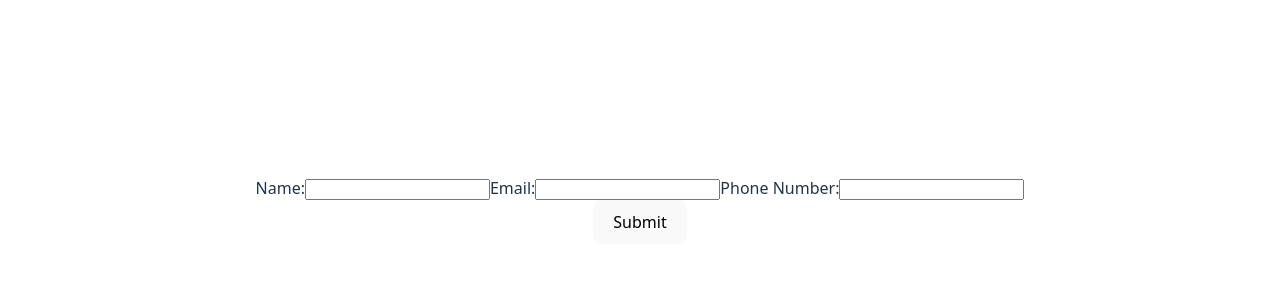
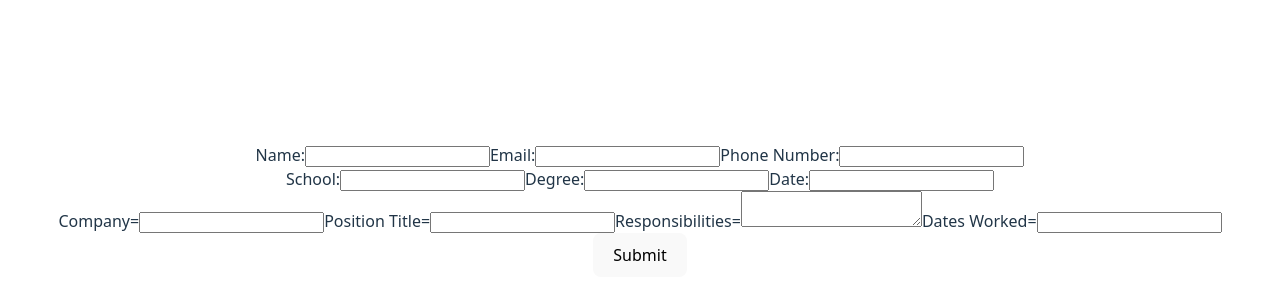
Before and after one commit to goob8079/TOP-React-cv-app, a React (Vite) app: page / in a window 1280 px wide. Shown: the part 190-490 px from the top of the page. Built offline with nearby package versions, Linux system fonts and the light colour scheme.

Commit message:
created EducationInfo function and PracticialExperience function.

```diff
--- a/src/App.jsx
+++ b/src/App.jsx
@@ -1,4 +1,4 @@
-import { GeneralInfo } from './components/information'
+import { GeneralInfo, EducationInfo, PracticalExperience } from './components/information'
 import './App.css'
 
 function App() {
@@ -7,6 +7,8 @@ function App() {
       e.preventDefault()
     }}>
       <GeneralInfo />
+      <EducationInfo />
+      <PracticalExperience />
       <button type='submit'>Submit</button>
     </form>
   )
--- a/src/components/information.jsx
+++ b/src/components/information.jsx
@@ -46,3 +46,104 @@ export function GeneralInfo() {
         </section>
     );
 }
+
+export function EducationInfo() {
+    const [school, setSchool] = useState('');
+    const [degree, setDegree] = useState('');
+    const [dates, setDates] = useState('');
+
+    function handleSchoolInput(e) {
+        setSchool(e.target.value);
+    }
+
+    function handleDegreeInput(e) {
+        setDegree(e.target.value);
+    }
+
+    function handleDateInput(e) {
+        setDates(e.target.value);
+    }
+
+    return (
+        <section className="education-info">
+            <label>
+                School:{''}
+                <input
+                    value={school}
+                    onInput={handleSchoolInput}
+                />
+            </label>
+            <label>
+                Degree:{''}
+                <input
+                    value={degree}
+                    onInput={handleDegreeInput}
+                />
+            </label>
+            <label>
+                Date:{''}
+                <input
+                    value={dates}
+                    onInput={handleDateInput}
+                />
+            </label>
+        </section>
+    );
+}
+
+export function PracticalExperience() {
+    const [company, setCompany] = useState('');
+    const [positionTitle, setPositionTitle] = useState('');
+    const [responsibilities, setResposibilities] = useState('');
+    const [datesWorked, setDatesWorked] = useState('');
+
+    function handleCompanyInput(e) {
+        setCompany(e.target.value);
+    }
+
+    function handlePositionInput(e) {
+        setPositionTitle(e.target.value);
+    }
+
+    function handleResponsibilitiesInput(e) {
+        setResposibilities(e.target.value);
+    }
+
+    function handleDatesWorkedInput(e) {
+        setDatesWorked(e.target.value);
+    }
+
+    return (
+        <section className="practical-experience">
+            <label>
+                Company={''}
+                <input
+                    value={company}
+                    onInput={handleCompanyInput}
+                />
+            </label>
+            <label>
+                Position Title={''}
+                <input
+                    value={positionTitle}
+                    onInput={handlePositionInput}
+                />
+            </label>
+            <label>
+                Responsibilities={''}
+                <textarea
+                    value={responsibilities}
+                    onInput={handleResponsibilitiesInput}
+                />
+            </label>
+            <label>
+                Dates Worked={''}
+                <input
+                    defaultValue='Ex. March 15, 2018 - July 20, 2021'
+                    value={datesWorked}
+                    onInput={handleDatesWorkedInput}
+                />
+            </label>
+        </section>
+    );
+}
```
